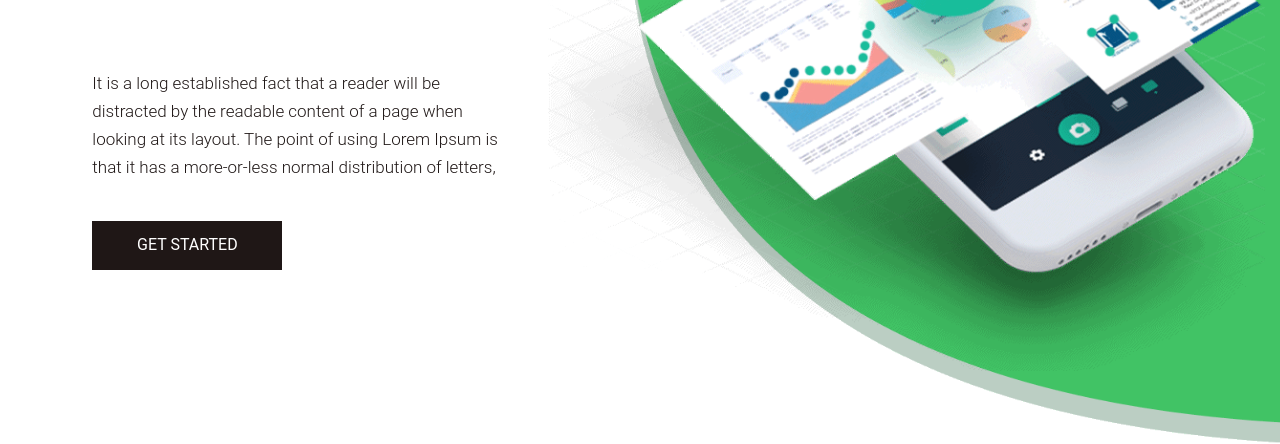
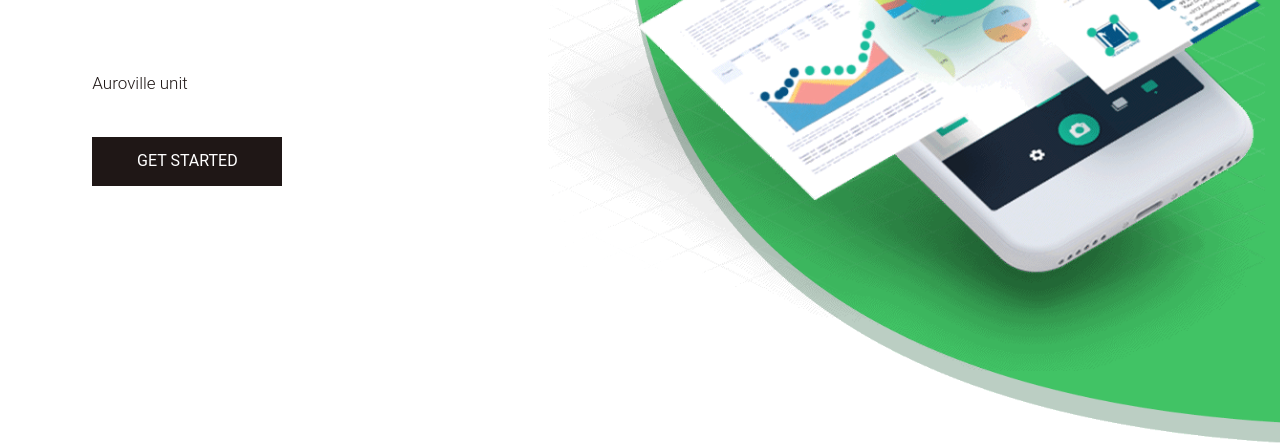
Before and after one commit to abilash1995/yuvabe, a plain HTML site: page index.html in a window 1280 px wide. Shown: the part 382-826 px from the top of the page. Drawn offline with nearby package versions, Linux system fonts and the light colour scheme.

Commit message:
Update index.html

```diff
--- a/index.html
+++ b/index.html
@@ -73,7 +73,7 @@
                         <div class="text-bg">
                            <span>Download <br> Free software</span>
                            <h1>landing pages</h1>
-                           <p>It is a long established fact that a reader will be distracted by the readable content of a page when looking at its layout. The point of using Lorem Ipsum is that it has a more-or-less normal distribution of letters,</p>
+                           <p> Auroville unit</p>
                            <a href="#">Get Started</a>
                         </div>
                      </div>
```
